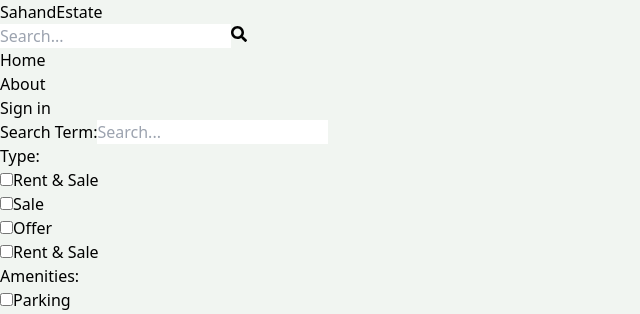
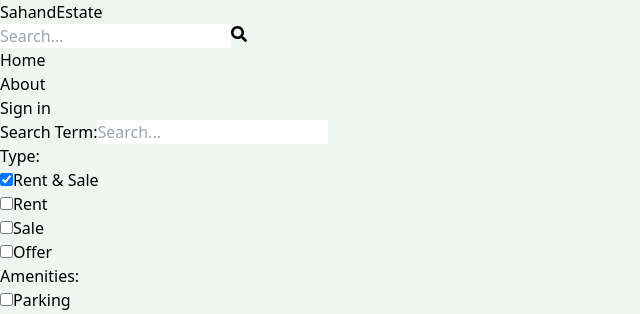
Before and after one commit to karemsaeed20020/mern-estate, a React (Vite) app in the folder client/: page /search in a window 1280 px wide. Shown: the top 314 px of the page, without its empty margins (0-640 px from the left). Built offline with nearby package versions, Linux system fonts and the light colour scheme; no server answers.

Commit message:
add onChange and onSubmit functionality to the search page

```diff
--- a/client/src/pages/Search.jsx
+++ b/client/src/pages/Search.jsx
@@ -1,47 +1,159 @@
+import { useEffect, useState } from "react";
+import {useNavigate} from 'react-router-dom';
 
 const Search = () => {
+    const [sidebardata, setSidebardata] = useState({
+        searchTerm: '',
+        type: 'all',
+        parking: false,
+        furnished: false,
+        offer: false,
+        sort: 'created_at',
+        order: 'desc',
+      });
+      const navigate = useNavigate();
+      const [loading, setLoading] = useState(false);
+      const [listings, setListings] = useState([]);
+      const [showMore, setShowMore] = useState(false);
+      console.log(listings);
+
+      useEffect(() => {
+        const urlParams = new URLSearchParams(location.search);
+        const searchTermFromUrl = urlParams.get('searchTerm');
+        const typeFromUrl = urlParams.get('type');
+        const parkingFromUrl = urlParams.get('parking');
+        const furnishedFromUrl = urlParams.get('furnished');
+        const offerFromUrl = urlParams.get('offer');
+        const sortFromUrl = urlParams.get('sort');
+        const orderFromUrl = urlParams.get('order');
+
+        if (
+          searchTermFromUrl ||
+          typeFromUrl ||
+          parkingFromUrl ||
+          furnishedFromUrl ||
+          offerFromUrl ||
+          sortFromUrl ||
+          orderFromUrl
+        ) {
+          setSidebardata({
+            searchTerm: searchTermFromUrl || '',
+            type: typeFromUrl || 'all',
+            parking: parkingFromUrl === 'true' ? true : false,
+            furnished: furnishedFromUrl === 'true' ? true : false,
+            offer: offerFromUrl === 'true' ? true : false,
+            sort: sortFromUrl || 'created_at',
+            order: orderFromUrl || 'desc',
+          });
+        }
+
+        const fetchListings = async () => {
+          setLoading(true);
+          setShowMore(false);
+          const searchQuery = urlParams.toString();
+          const res = await fetch(`/api/listing/get?${searchQuery}`);
+          const data = await res.json();
+          if (data.length > 8) {
+            setShowMore(true);
+          } else {
+            setShowMore(false);
+          }
+          setListings(data);
+          setLoading(false);
+        };
+
+        fetchListings();
+      }, [location.search]);
+      const handleChange = (e) => {
+        if (
+          e.target.id === 'all' ||
+          e.target.id === 'rent' ||
+          e.target.id === 'sale'
+        ) {
+          setSidebardata({ ...sidebardata, type: e.target.id });
+        }
+
+        if (e.target.id === 'searchTerm') {
+          setSidebardata({ ...sidebardata, searchTerm: e.target.value });
+        }
+
+        if (
+          e.target.id === 'parking' ||
+          e.target.id === 'furnished' ||
+          e.target.id === 'offer'
+        ) {
+          setSidebardata({
+            ...sidebardata,
+            [e.target.id]:
+              e.target.checked || e.target.checked === 'true' ? true : false,
+          });
+        }
+
+        if (e.target.id === 'sort_order') {
+          const sort = e.target.value.split('_')[0] || 'created_at';
+
+          const order = e.target.value.split('_')[1] || 'desc';
+
+          setSidebardata({ ...sidebardata, sort, order });
+        }
+      };
+      const handleSubmit = (e) => {
+        e.preventDefault();
+        const urlParams = new URLSearchParams();
+        urlParams.set('searchTerm', sidebardata.searchTerm);
+        urlParams.set('type', sidebardata.type);
+        urlParams.set('parking', sidebardata.parking);
+        urlParams.set('furnished', sidebardata.furnished);
+        urlParams.set('offer', sidebardata.offer);
+        urlParams.set('sort', sidebardata.sort);
+        urlParams.set('order', sidebardata.order);
+        const searchQuery = urlParams.toString();
+        navigate(`/search?${searchQuery}`);
+      };
+
   return (
     <div className="flex flex-col md:flex-row">
       <div className="p-7 border-b-2 md:border-r-2 md:min-h-screen">
-        <form className="flex flex-col gap-8">
+        <form onSubmit={handleSubmit} className="flex flex-col gap-8">
             <div className="flex items-center gap-2">
                 <label className="whitespace-nowrap font-semibold" htmlFor="">Search Term:</label>
-                <input type="text" id="searchTerm" placeholder="Search..." className="rounded-lg p-3 w-full border" />
+                <input type="text" id="searchTerm" placeholder="Search..." className="rounded-lg p-3 w-full border" onChange={handleChange} />
             </div>
             <div className="flex items-center gap-2 flex-wrap">
                 <label className="font-semibold">Type:</label>
                 <div className="flex gap-2">
-                    <input type="checkbox" id="all" className="w-5" />
+                    <input type="checkbox" id="all" className="w-5" onChange={handleChange} checked={sidebardata.type === 'all'} />
                     <span>Rent & Sale</span>
                 </div>
                 <div className="flex gap-2">
-                    <input type="checkbox" id="sale" className="w-5" />
+                    <input type="checkbox" id="rent" className="w-5" onChange={handleChange} checked={sidebardata.type === 'rent'} />
+                    <span>Rent</span>
+                </div>
+                <div className="flex gap-2">
+                    <input type="checkbox" id="sale" className="w-5" onChange={handleChange} checked={sidebardata.type === 'sale'} />
                     <span>Sale</span>
                 </div>
                 <div className="flex gap-2">
-                    <input type="checkbox" id="offer" className="w-5" />
+                    <input type="checkbox" id="offer" className="w-5" onChange={handleChange} checked={sidebardata.offer} />
                     <span>Offer</span>
                 </div>
-                <div className="flex gap-2">
-                    <input type="checkbox" id="all" className="w-5" />
-                    <span>Rent & Sale</span>
-                </div>
+
             </div>
             <div className="flex items-center gap-2 flex-wrap">
                 <label className="font-semibold">Amenities:</label>
                 <div className="flex gap-2">
-                    <input type="checkbox" id="parking" className="w-5" />
+                    <input type="checkbox" id="parking" className="w-5" onChange={handleChange} checked={sidebardata.parking} />
                     <span>Parking</span>
                 </div>
                 <div className="flex gap-2">
-                    <input type="checkbox" id="furnished" className="w-5" />
+                    <input type="checkbox" id="furnished" className="w-5" onChange={handleChange} checked={sidebardata.furnished}  />
                     <span>Furnished</span>
                 </div>
 
             </div>
             <div className="flex items-center gap-2">
                 <label className="font-semibold">Sort:</label>
-                <select id="sort_order" className="border rounded-lg p-3">
+                <select onChange={handleChange} defaultValue={'created_at_desc'} id="sort_order" className="border rounded-lg p-3">
                     <option value='regularPrice_desc'>Price high to low</option>
                     <option value='regularPrice_asc'>Price low to hight</option>
                     <option value='createdAt_desc'>Latest</option>
```
